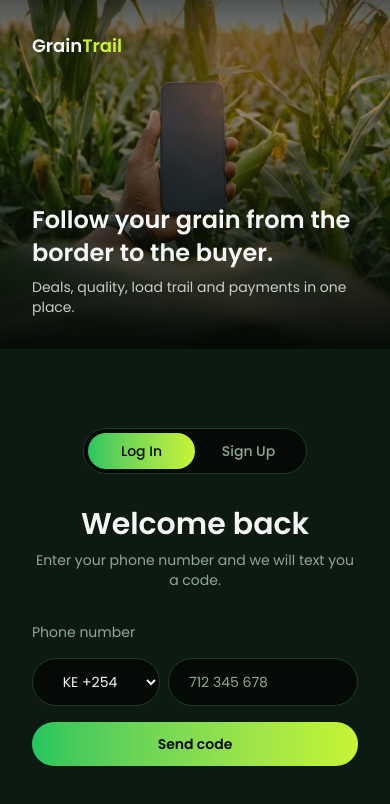
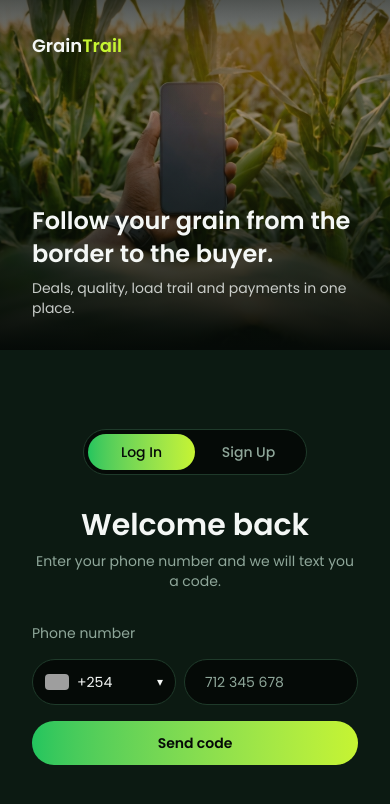
Before and after one commit to IsaacTobiko/GrainTrail, a Next.js app in the folder frontend/: page /auth in a window 390 px wide. Shown: the top 804 px of the page. Built offline with nearby package versions, Linux system fonts and the light colour scheme; grey boxes are pictures that could not be loaded.

Commit message:
feat(auth): custom phone prefix dropdown with KE/TZ flags

```diff
--- a/frontend/src/components/auth/PhoneField.tsx
+++ b/frontend/src/components/auth/PhoneField.tsx
@@ -1,16 +1,78 @@
+import { useState, useRef, useEffect } from "react";
 import { inputClass } from "./styles";
 
+const COUNTRIES = [
+  { code: "KE", prefix: "+254", flag: "ke" },
+  { code: "TZ", prefix: "+255", flag: "tz" },
+];
+
 export default function PhoneField() {
+  const [prefix, setPrefix] = useState("+254");
+  const [open, setOpen] = useState(false);
+  const boxRef = useRef<HTMLDivElement>(null);
+
+  const current = COUNTRIES.find((c) => c.prefix === prefix) ?? COUNTRIES[0];
+
+  useEffect(() => {
+    const onClick = (e: MouseEvent) => {
+      if (boxRef.current && !boxRef.current.contains(e.target as Node))
+        setOpen(false);
+    };
+    document.addEventListener("mousedown", onClick);
+    return () => document.removeEventListener("mousedown", onClick);
+  }, []);
+
   return (
     <div className="flex gap-2">
-      <select
-        name="prefix"
-        defaultValue="+254"
-        className={`${inputClass} w-32! shrink-0 px-3! text-center`}
-      >
-        <option value="+254">KE +254</option>
-        <option value="+255">TZ +255</option>
-      </select>
+      <div ref={boxRef} className="relative w-36 shrink-0">
+        <input type="hidden" name="prefix" value={prefix} />
+
+        <button
+          type="button"
+          onClick={() => setOpen((o) => !o)}
+          aria-haspopup="listbox"
+          aria-expanded={open}
+          className={`${inputClass} flex w-full! items-center gap-2 px-3!`}
+        >
+          <img
+            src={`https://flagcdn.com/w40/${current.flag}.png`}
+            alt={current.code}
+            className="h-4 w-6 rounded-sm object-cover"
+          />
+          <span>{current.prefix}</span>
+          <span className="ml-auto text-xs">▾</span>
+        </button>
+
+        {open && (
+          <ul
+            role="listbox"
+            className="absolute z-10 mt-1 w-full rounded-md border border-emerald-400/30 bg-emerald-950 text-white shadow-lg"
+          >
+            {COUNTRIES.map((c) => (
+              <li
+                key={c.code}
+                role="option"
+                aria-selected={c.prefix === prefix}
+                onClick={() => {
+                  setPrefix(c.prefix);
+                  setOpen(false);
+                }}
+                className="flex cursor-pointer items-center gap-2 px-3 py-2 hover:bg-emerald-400/15"
+              >
+                <img
+                  src={`https://flagcdn.com/w40/${c.flag}.png`}
+                  alt={c.code}
+                  className="h-4 w-6 rounded-sm object-cover"
+                />
+                <span>
+                  {c.code} {c.prefix}
+                </span>
+              </li>
+            ))}
+          </ul>
+        )}
+      </div>
+
       <input
         name="phone"
         type="tel"
```
